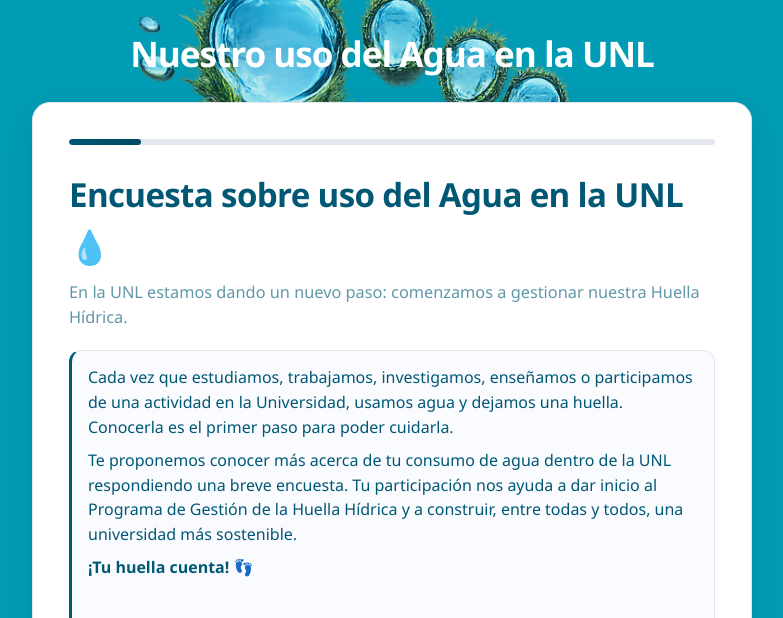
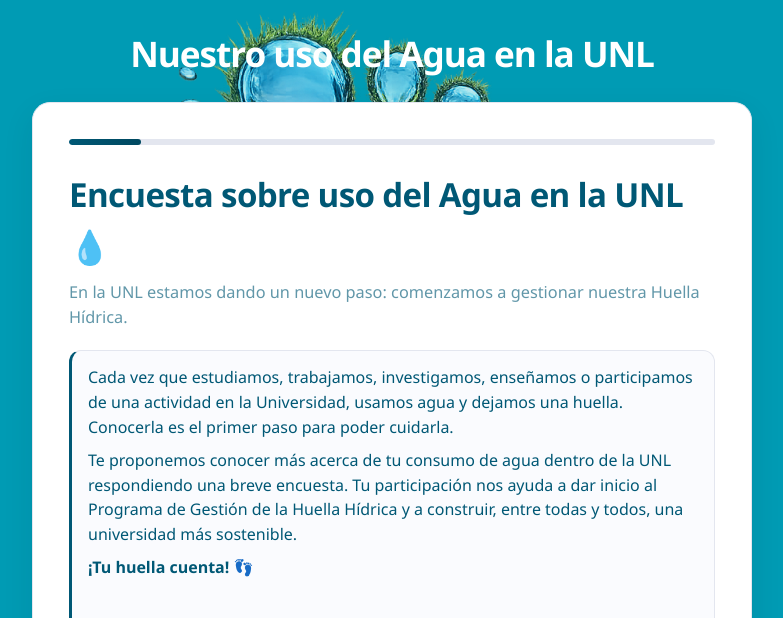
Before and after one commit to HH-UNL/Encuesta_UsoDelAgua.UNL, a website: page site/index.html in a window 1280 px wide. Shown: the top 618 px of the page, without its empty margins (248-1031 px from the left). Drawn offline with Linux system fonts and the light colour scheme; grey boxes are pictures that could not be loaded.

Commit message:
Estilos: marca de agua ajustada al alto de la pantalla (auto 100vh)

```diff
--- a/site/styles.css
+++ b/site/styles.css
@@ -41,7 +41,7 @@ body::before {
   z-index: 0;
   pointer-events: none;
   background: url("assets/HuellaHidrica.png") no-repeat center 42%;
-  background-size: min(950px, 110vw);
+  background-size: auto 100vh;
   opacity: 0.8;
 }
 
--- a/templates/styles.css
+++ b/templates/styles.css
@@ -41,7 +41,7 @@ body::before {
   z-index: 0;
   pointer-events: none;
   background: url("assets/HuellaHidrica.png") no-repeat center 42%;
-  background-size: min(950px, 110vw);
+  background-size: auto 100vh;
   opacity: 0.8;
 }
 
```
